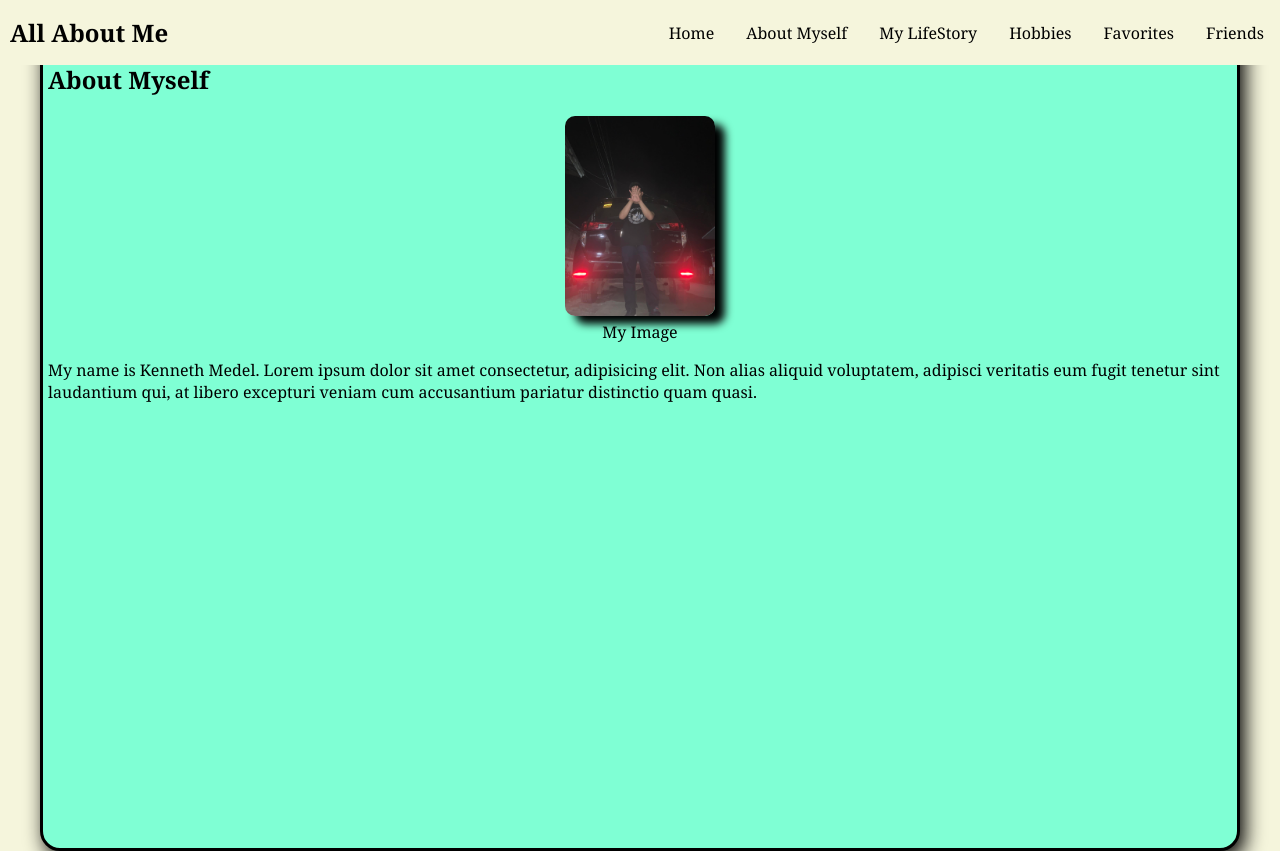
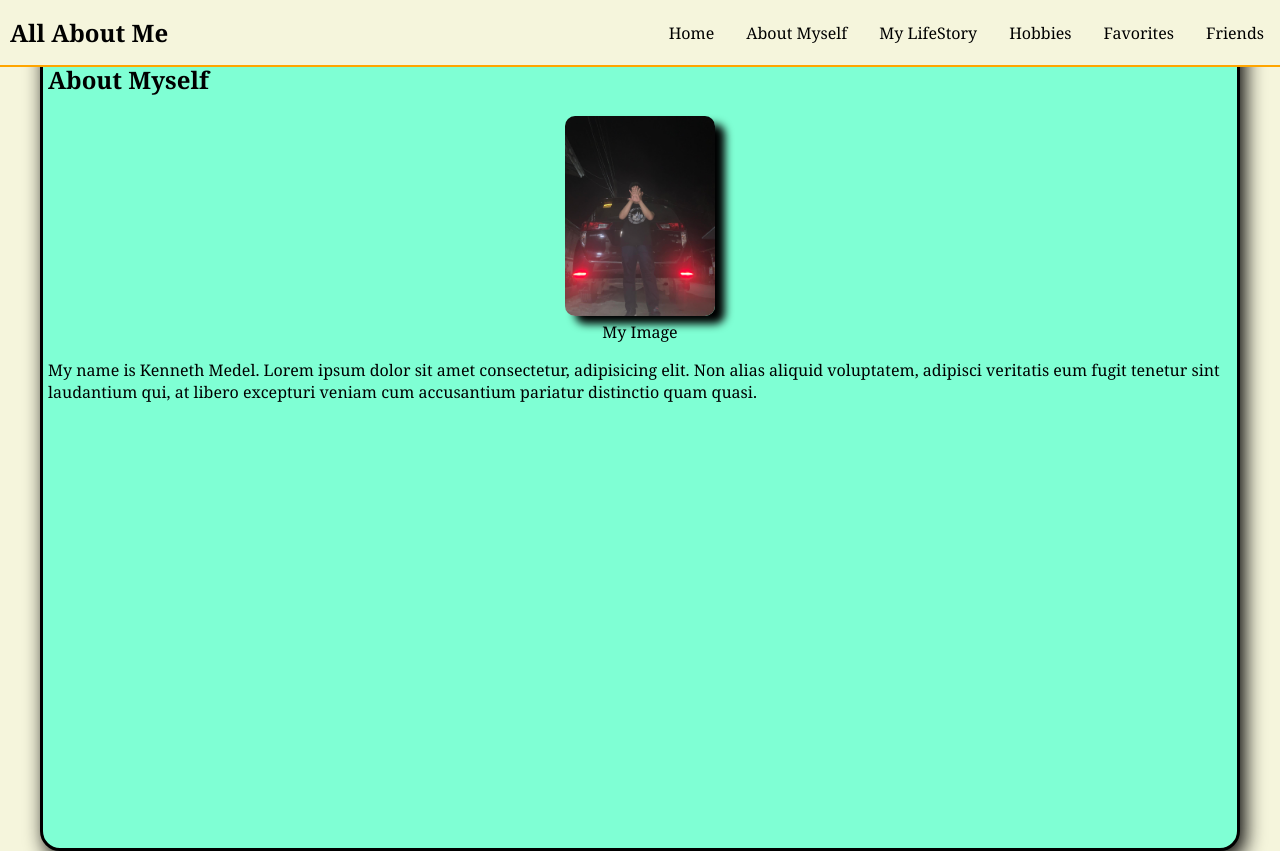
Before and after one commit to Kyenite/all-about-me, a plain HTML site: page index.html in a window 1280 px wide. Shown: the top 851 px of the page. Drawn offline with Linux system fonts and the light colour scheme.

Commit message:
Update style.css

```diff
--- a/style.css
+++ b/style.css
@@ -16,6 +16,7 @@ header{
     text-align: center;
     overflow: hidden;
     z-index: 1;
+    border-bottom: 2px solid orange;
 }
 
 header h1{
```
